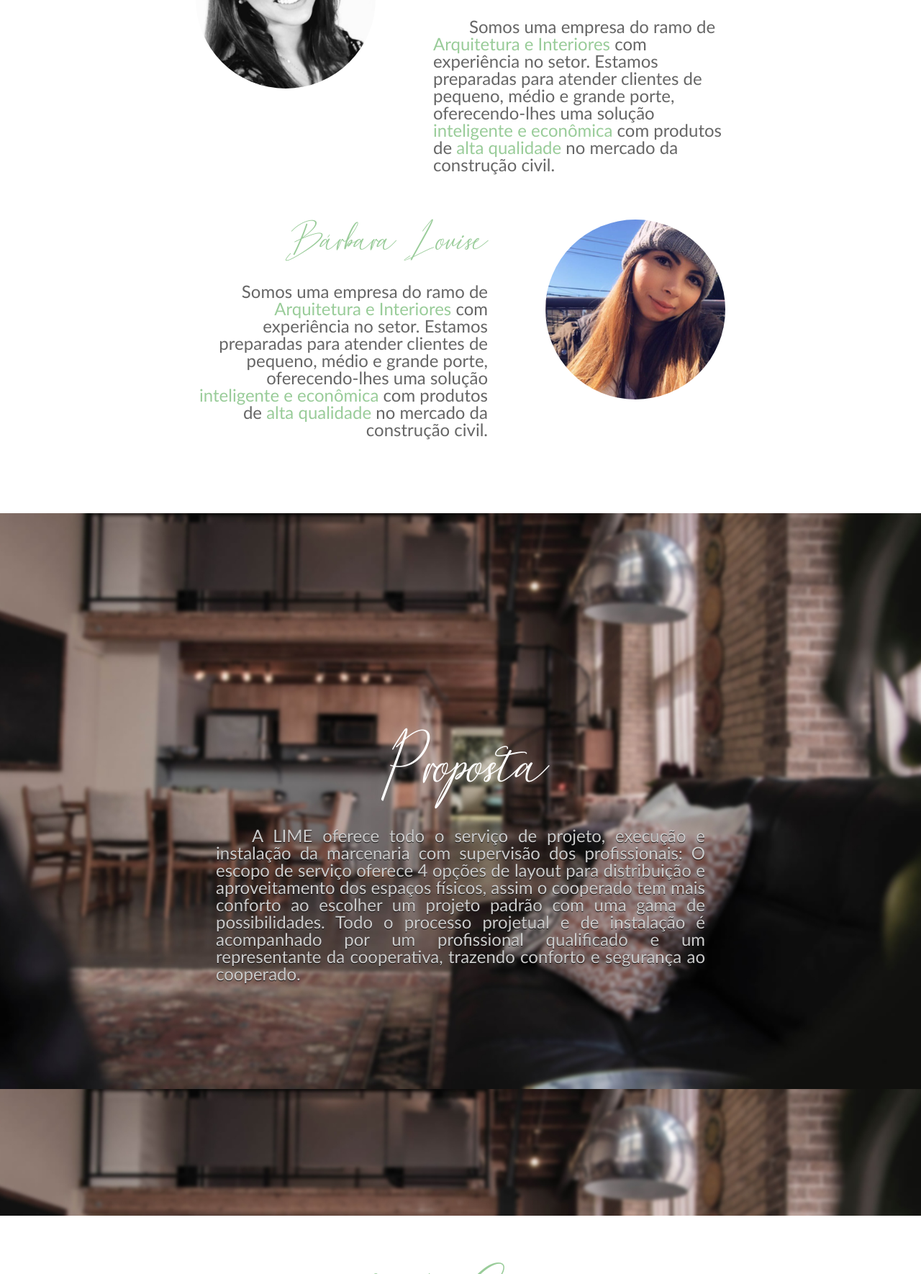
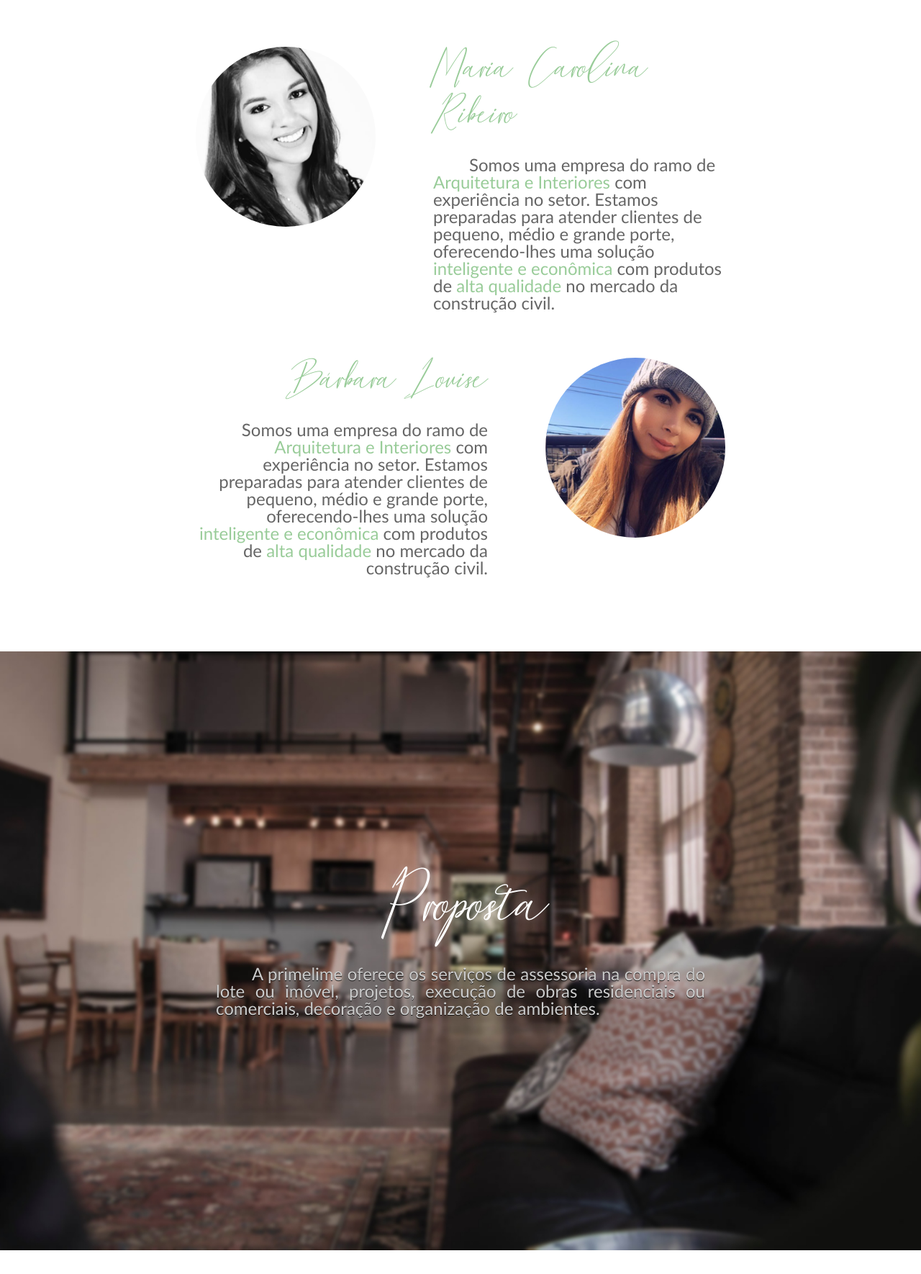
Before and after one commit to guilhermeMorum/lime, a PHP site: page /index.html in a window 1280 px wide. Shown: the part 1831-3601 px from the top of the page at 72% size. Run offline with PHP 8.4, Linux system fonts and the light colour scheme.

Commit message:
Ajuste textos

```diff
--- a/index.html
+++ b/index.html
@@ -25,22 +25,17 @@
                 <h1 class="hidden an-2">Sobre</h1>
                 <div class="hidden an-3">
                     <p>
-                        Somos uma empresa do ramo de <strong>Arquitetura e Interiores</strong> com experiência no
-                        setor. Estamos preparadas para atender clientes de pequeno, médio e
-                        grande porte, oferecendo-lhes uma solução <strong>inteligente e econômica</strong> com produtos
-                        de <strong>alta qualidade</strong> no mercado da construção civil.
+                        A prime construtora e a lime são duas empresas do ramo da construção civil e da arquitetura e interiores que se uniram em setembro/20 criando por meio da intregação em todas as etapas do processo construtivo a <strong>primelime</strong> algo inédito no mercado do distrito federal. O conceito desta união tem como palavra chave <strong>“integração”</strong>.
                     </p>
                     <p>
-                        Podemos contribuir de
-                        forma positiva para você ou sua empresa através de uma <strong>gama de serviços</strong>,
-                        visando e seguindo rígidas normas de <strong>qualidade e controle</strong> adotadas dentro do
-                        nosso ambiente de trabalho.
+                        Esta <strong>integração</strong> (palavra tem por definição a ação de unir os elementos que atuam na mesma area) se dará em todas as etapas do processo construtivo, ou seja, desde aquisição do bem, seja lote ou imovél , passando pela elaboração dos projetos, construção ou reforma, decoração e entrega das chaves, ou seja, todas as etapas realizadas pela equipe muiltidisciplinar composta por corretores, arquitetos, engenheiros e decoradores que atuam com base nos mesmos princípios e compromissos, proporcionando aos nossos clientes uma série de benefícios, tais como:
                     </p>
-                    <p>
-                        Buscamos estabelecer uma relação <strong>transparente</strong>
-                        com nossos clientes, oferecendo-lhes <strong>suporte</strong> por meio de um atendimento no email ou por meio de Whatsapp, nos horários comerciais de segunda a sexta-feira.
-                        <strong>Estamos à disposição para esclarecer eventuais dúvidas!</strong>
-                    </p>
+                    <ul>
+                    	<li>Redução de custos</li>
+						<li>Aumento da produtividade</li>
+						<li>Fim das falhas de comunicação</li>
+						<li>Melhoria da qualidade nos serviços prestados</li>
+					</ul>
                 </div>
             </div>
         </div>
@@ -75,31 +70,22 @@
         <div id="middle-info" class="card page default-background">
             <h1 class="light hidden an-2">Proposta</h1>
             <p class="light hidden an-2">
-                A LIME oferece todo o serviço de projeto, execução e
-                instalação da marcenaria com supervisão dos
-                profissionais: O escopo de serviço oferece 4 opções
-                de layout para distribuição e aproveitamento dos
-                espaços físicos, assim o cooperado tem mais
-                conforto ao escolher um projeto padrão com uma
-                gama de possibilidades. Todo o processo projetual e
-                de instalação é acompanhado por um profissional
-                qualificado e um representante da cooperativa,
-                trazendo conforto e segurança ao cooperado.
+                A primelime oferece os serviços de assessoria na compra do lote ou imóvel, projetos, execução de obras residenciais ou comerciais, decoração e organização de ambientes.
             </p>
         </div>
         <h1 class="card text-center">Valores</h1>
         <div class="page flex row sm-column sm-column-reverse space-around sm-content-center" id="valores">
-            <div class="valor hidden an-1">
-                Integridade
-            </div>
-            <div class="valor hidden an-2">
-                Sustentabilidade
+            <div class="valor hidden an-4">
+                Qualidade
             </div>
             <div class="valor hidden an-3">
                 Transparência
             </div>
-            <div class="valor hidden an-4">
-                Qualidade
+            <div class="valor hidden an-1">
+                Ética
+            </div>
+            <div class="valor hidden an-2">
+                Sustentabilidade
             </div>
         </div>
         <div class="page flex row sm-column">
--- a/main.css
+++ b/main.css
@@ -47,12 +47,28 @@ h3 {
     font-size: 2.5em;
 }
 
-p {
+p, ul {
     font-size: 1.5em;
     line-height: 100%;
     text-align: justify;
     font-weight: lighter;
     color: #666;
+}
+
+ul {
+  list-style: none; /* Remove default bullets */
+}
+
+ul li::before {
+  content: "\2022";
+  color: #9C9;
+  font-weight: bold;
+  display: block;
+  position: absolute;
+  width: .5em;
+  margin-left: -.5em;
+  margin-bottom: -1em;
+  font-size: 170%;
 }
 
 p::first-letter {
```
